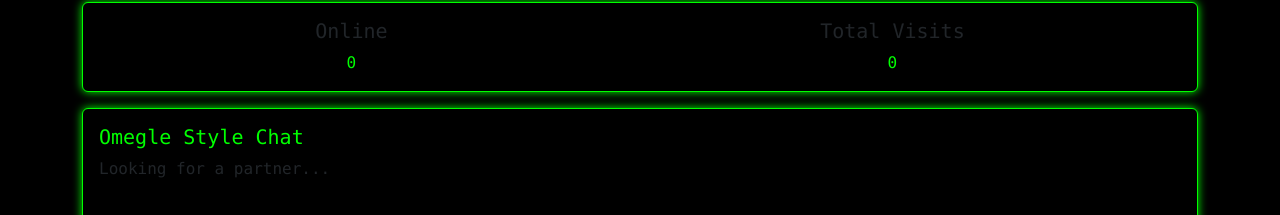
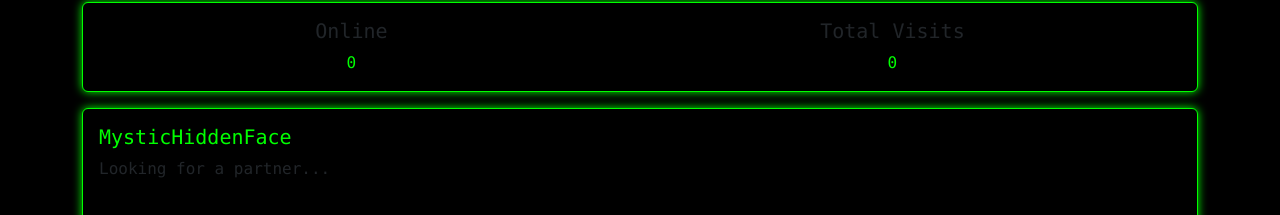
Before and after one commit to Extix770/anonymous-social-app, a React (Create React App) app in the folder client/: page / in a window 1280 px wide. Both pictures are taken after a click on the button "Start Chatting". Shown: the part 94-309 px from the top of the page. Built offline with nearby package versions, Linux system fonts and the light colour scheme; no server answers.

Commit message:
feat: change chat title to MysticHiddenFace

```diff
--- a/client/src/components/OmegleChat.tsx
+++ b/client/src/components/OmegleChat.tsx
@@ -1,4 +1,3 @@
-
 import React, { useState, useEffect, useRef } from 'react';
 import io, { Socket } from 'socket.io-client';
 
@@ -122,7 +121,7 @@
   return (
     <div className="card mb-3">
       <div className="card-body">
-        <h5 className="card-title">Omegle Style Chat</h5>
+        <h5 className="card-title">MysticHiddenFace</h5>
         <p>{status}</p>
         <div style={{ display: 'flex', gap: '10px' }}>
           <video ref={localVideoRef} autoPlay playsInline muted style={{ width: '50%', transform: 'scaleX(-1)' }} />
```
